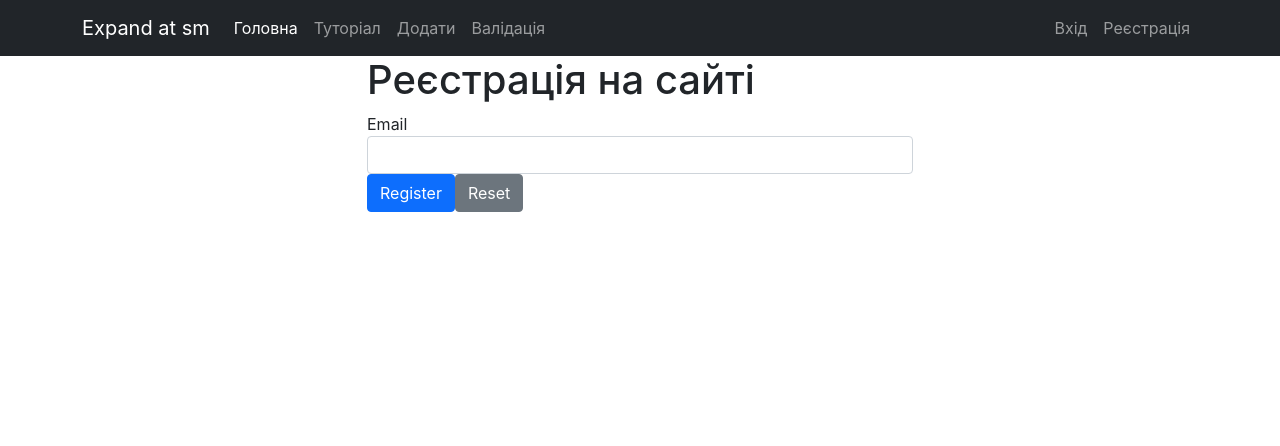
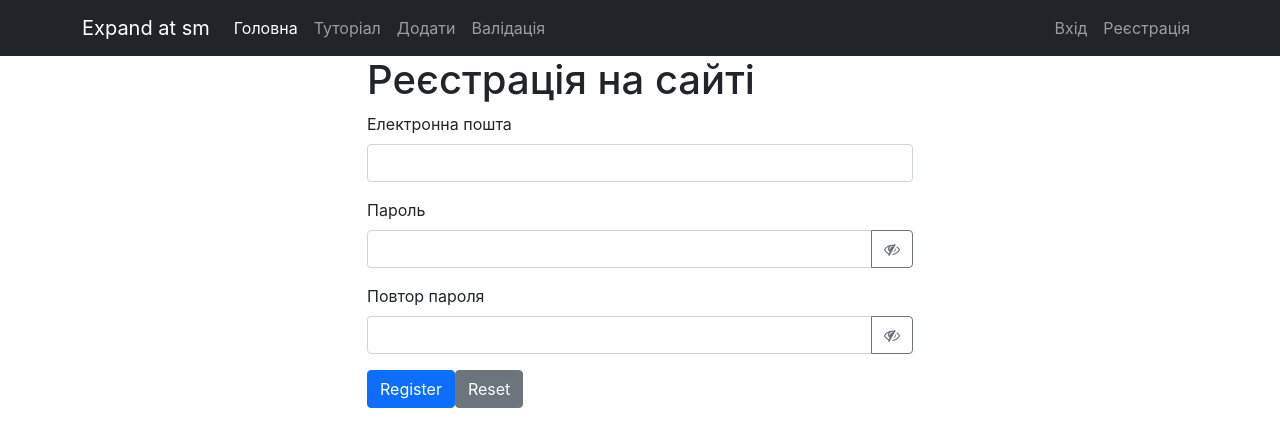
Before and after one commit to novakvova/springBootPV927, a React (Create React App) app in the folder src/main/front/: page /register in a window 1280 px wide. Shown: the top 446 px of the page. Built offline with nearby package versions, Linux system fonts and the light colour scheme.

Commit message:
Add validation password

```diff
--- a/src/main/front/package.json
+++ b/src/main/front/package.json
@@ -11,6 +11,7 @@
     "bootstrap": "^5.1.0",
     "classnames": "^2.3.1",
     "connected-react-router": "^6.9.1",
+    "font-awesome": "^4.7.0",
     "prop-types": "^15.7.2",
     "react": "^17.0.2",
     "react-dom": "^17.0.2",
--- a/src/main/front/src/components/auth/Register/index.js
+++ b/src/main/front/src/components/auth/Register/index.js
@@ -3,6 +3,7 @@ import { useDispatch } from 'react-redux';
 import { useForm } from "react-hook-form";
 
 import TextFieldGroup from '../../common/TextFiedGroup';
+import PasswordFiedGroup from '../../common/PasswordFiedGroup';
 import { formOptions } from './validation';
 
 
@@ -21,6 +22,7 @@ const RegisterPage = () => {
     }
 
     const [values, setValues] = useState(initialState);
+
     //const [errors, setErrors] = useState(initialErrorState);
 
 
@@ -32,11 +34,6 @@ const RegisterPage = () => {
 
 
     const dispatch = useDispatch();
-
-    const onChangeInputHandler = (e) => {
-        var target = e.target;
-        setValues({ ...values, [target.name]: target.value });
-    }
 
     function onSubmit(data) {
         // display form data on success
@@ -65,11 +62,32 @@ const RegisterPage = () => {
                         onChange={onChangeInputHandler}
                     /> */}
 
-                    <div className="form-group col">
+                    {/* <div className="form-group col">
                         <label>Email</label>
                         <input name="email" type="text" {...register('email')} className={`form-control ${errors.email ? 'is-invalid' : ''}`} />
                         <div className="invalid-feedback">{errors.email?.message}</div>
-                    </div>
+                    </div> */}
+
+                    <TextFieldGroup
+                        field="email"
+                        label="Електронна пошта"
+                        register = {register}
+                        error={errors.email}
+                    />
+
+                    <PasswordFiedGroup
+                        field="password"
+                        label="Пароль"
+                        register = {register}
+                        error={errors.password}
+                    />
+
+                    <PasswordFiedGroup
+                        field="confirmPassword"
+                        label="Повтор пароля"
+                        register = {register}
+                        error={errors.confirmPassword}
+                    />
 
                     <div className="form-group">
                         <button type="submit" className="btn btn-primary mr-1">Register</button>
--- a/src/main/front/src/components/auth/Register/validation.js
+++ b/src/main/front/src/components/auth/Register/validation.js
@@ -12,8 +12,8 @@ const validationSchema = Yup.object().shape({
         .required('Date of Birth is required')
         .matches(/^\d{4}-(0[1-9]|1[012])-(0[1-9]|[12][0-9]|3[01])$/, 'Date of Birth must be a valid date in the format YYYY-MM-DD'),
     email: Yup.string()
-        .required('Email is required')
-        .email('Email is invalid'),
+        .required("Пошта є обов'язковою")
+        .email('Пошта є не валдіною'),
     password: Yup.string()
         .min(6, 'Password must be at least 6 characters')
         .required('Password is required'),
--- /dev/null
+++ b/src/main/front/src/components/common/PasswordFiedGroup.js
@@ -0,0 +1,51 @@
+import PropTypes from "prop-types";
+import classnames from "classnames";
+import React, { useState } from 'react'
+
+const PasswordFiedGroup = ({
+    field,
+    register,
+    label,
+    error
+}) => {
+
+    const [isShow, setShow] = useState(false);
+
+    const onShowHandler = (e) => {
+        e.preventDefault();
+        setShow(!isShow);
+    }
+
+    return (
+        <div className="mb-3">
+            <label htmlFor={field} className="form-label">{label}</label>
+            <div className="input-group">
+                <input
+                    type={isShow ? "text" : "password"}
+                    {...register(field)}
+                    className={classnames("form-control", { "is-invalid": !!error })}
+                />
+                <button class="btn btn-outline-secondary" type="button" onClick={onShowHandler}>
+                    {!isShow && <i class="fa fa-eye-slash" aria-hidden="true"></i>}
+                    {isShow && <i class="fa fa-eye" aria-hidden="true"></i>}
+                </button>
+                {!!error && <div className="invalid-feedback">{error.message}</div>}
+            </div>
+
+
+        </div>
+    );
+};
+
+PasswordFiedGroup.propTypes = {
+    field: PropTypes.string.isRequired,
+    register: PropTypes.object.isRequired,
+    label: PropTypes.string.isRequired,
+    error: PropTypes.string
+  };
+
+  PasswordFiedGroup.defaultProps = {
+
+  };
+
+export default PasswordFiedGroup;
--- a/src/main/front/src/components/common/TextFiedGroup.js
+++ b/src/main/front/src/components/common/TextFiedGroup.js
@@ -3,37 +3,30 @@ import classnames from "classnames";
 
 const TextFieldGroup = ({
     field,
-    value,
+    register,
     label,
     error,
-    type,
-    onChange,
+    type
 }) => {
     return (
         <div className="mb-3">
             <label htmlFor={field} className="form-label">{label}</label>
             <input
-                onChange={onChange}
                 type={type}
-                id={field}
-                name={field}
-                value={value}
-                className={classnames("form-control", {
-                    "is-invalid": !!error
-                  })}
+                {...register(field)}
+                className={classnames("form-control", {"is-invalid": !!error})}
                 />
-            {!!error && <div className="invalid-feedback">{error}</div>}
+            {!!error && <div className="invalid-feedback">{error.message}</div>}
         </div>
     );
 };
 
 TextFieldGroup.propTypes = {
     field: PropTypes.string.isRequired,
-    value: PropTypes.string.isRequired,
+    register: PropTypes.object.isRequired,
     label: PropTypes.string.isRequired,
     error: PropTypes.string,
     type: PropTypes.string.isRequired,
-    onChange: PropTypes.func.isRequired,
   };
 
 TextFieldGroup.defaultProps = {
--- a/src/main/front/src/index.js
+++ b/src/main/front/src/index.js
@@ -1,4 +1,5 @@
 import 'bootstrap/dist/css/bootstrap.min.css';
+import 'font-awesome/css/font-awesome.min.css';
 import React from 'react';
 import ReactDOM from 'react-dom';
 import { Provider } from 'react-redux';
```
